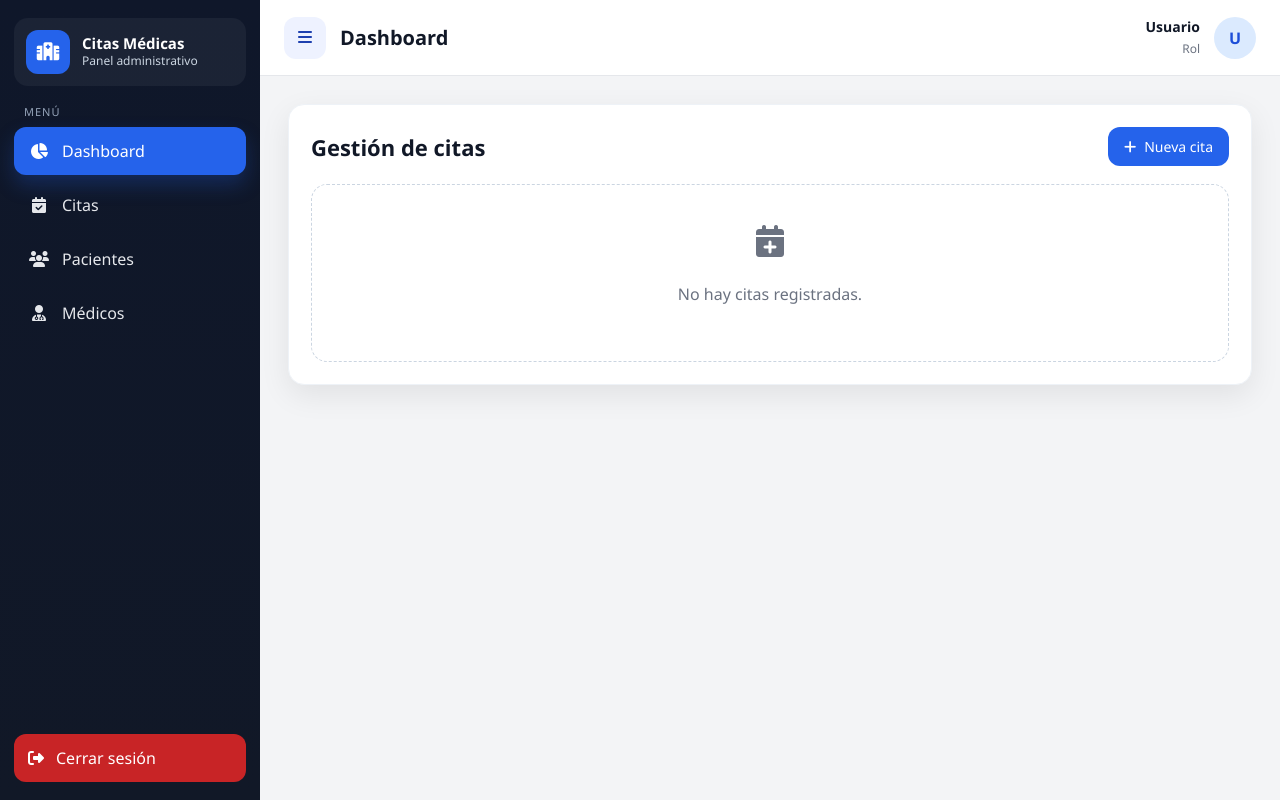
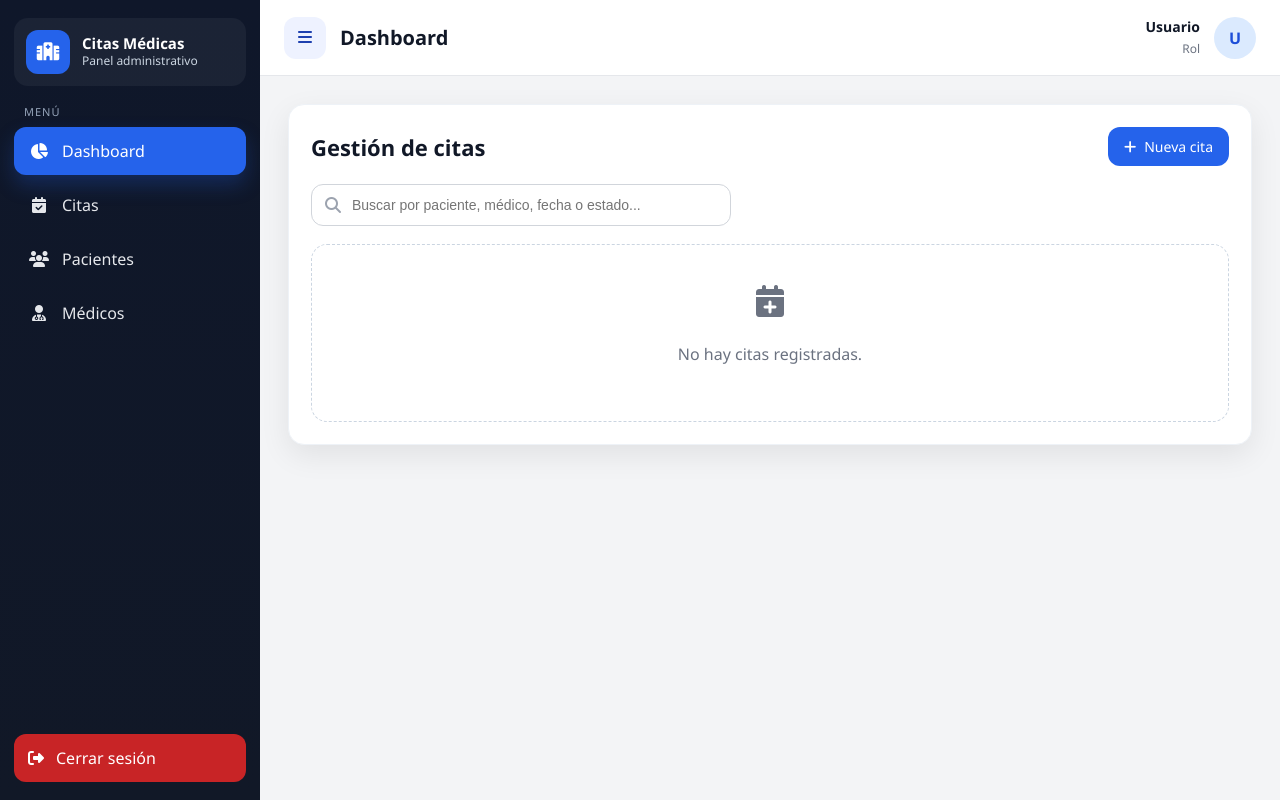
Before and after one commit to Hulstor/SEMINARIO-TALLER-DE-SOFTWARE-G-12, a PHP site: page /citas/index.php in a window 1280 px wide. Run offline with PHP 8.4, Linux system fonts and the light colour scheme.

Commit message:
Actualizacion

```diff
--- a/app/views/citas/index.php
+++ b/app/views/citas/index.php
@@ -6,6 +6,13 @@
         <a href="index.php?controller=cita&action=crear" class="btn btn-primary">
             <i class="fa-solid fa-plus"></i> Nueva cita
         </a>
+    </div>
+
+    <div class="toolbar">
+        <div class="search-box">
+            <i class="fa-solid fa-magnifying-glass"></i>
+            <input type="text" placeholder="Buscar por paciente, médico, fecha o estado..." data-search-target="tabla-citas">
+        </div>
     </div>
 
     <?php if (!empty($citas)): ?>
@@ -23,7 +30,7 @@
                         <th>Acciones</th>
                     </tr>
                 </thead>
-                <tbody>
+                <tbody id="tabla-citas">
                     <?php foreach ($citas as $c): ?>
                         <tr>
                             <td><?= htmlspecialchars($c['id']); ?></td>
@@ -52,7 +59,7 @@
                                     </a>
 
                                     <?php if (($_SESSION['usuario_rol'] ?? '') === 'admin'): ?>
-                                        <a href="index.php?controller=cita&action=eliminar&id=<?= $c['id']; ?>" class="btn btn-danger" onclick="return confirm('¿Deseas eliminar esta cita?');">
+                                        <a href="index.php?controller=cita&action=eliminar&id=<?= $c['id']; ?>" class="btn btn-danger" data-confirm="¿Deseas eliminar esta cita?">
                                             <i class="fa-solid fa-trash"></i> Eliminar
                                         </a>
                                     <?php endif; ?>
--- a/app/views/layout/footer.php
+++ b/app/views/layout/footer.php
@@ -28,6 +28,28 @@
             element.textContent = current;
         }, 20);
     });
+
+    document.querySelectorAll('[data-search-target]').forEach((input) => {
+        input.addEventListener('keyup', function () {
+            const targetId = this.getAttribute('data-search-target');
+            const query = this.value.toLowerCase().trim();
+            const rows = document.querySelectorAll('#' + targetId + ' tr');
+
+            rows.forEach((row) => {
+                const text = row.textContent.toLowerCase();
+                row.classList.toggle('hidden-row', !text.includes(query));
+            });
+        });
+    });
+
+    document.querySelectorAll('[data-confirm]').forEach((link) => {
+        link.addEventListener('click', function (e) {
+            const message = this.getAttribute('data-confirm') || '¿Estás seguro?';
+            if (!confirm(message)) {
+                e.preventDefault();
+            }
+        });
+    });
 </script>
 
 </body>
--- a/app/views/layout/header.php
+++ b/app/views/layout/header.php
@@ -4,7 +4,6 @@ if (session_status() === PHP_SESSION_NONE) {
 }
 
 $currentController = $_GET['controller'] ?? 'dashboard';
-$currentAction = $_GET['action'] ?? 'index';
 
 function isActive($controllerName)
 {
@@ -35,6 +34,7 @@ function isActive($controllerName)
             --success:#16a34a;
             --warning:#f59e0b;
             --danger:#dc2626;
+            --info:#0ea5e9;
             --shadow:0 10px 30px rgba(0,0,0,.08);
             --radius:16px;
         }
@@ -355,6 +355,38 @@ function isActive($controllerName)
             font-size:22px;
         }
 
+        .toolbar{
+            display:flex;
+            gap:12px;
+            align-items:center;
+            flex-wrap:wrap;
+            margin-bottom:18px;
+        }
+
+        .search-box{
+            position:relative;
+            min-width:280px;
+            flex:1;
+            max-width:420px;
+        }
+
+        .search-box i{
+            position:absolute;
+            left:14px;
+            top:50%;
+            transform:translateY(-50%);
+            color:#9ca3af;
+        }
+
+        .search-box input{
+            width:100%;
+            padding:12px 14px 12px 40px;
+            border:1px solid #d1d5db;
+            border-radius:12px;
+            font-size:14px;
+            background:#fff;
+        }
+
         .btn{
             display:inline-flex;
             align-items:center;
@@ -642,3 +716,27 @@ function isActive($controllerName)
         </header>
 
         <section class="content">
+
+        <?php if (!empty($_SESSION['success'])): ?>
+            <div class="alert alert-success">
+                <i class="fa-solid fa-circle-check"></i>
+                <div><?= htmlspecialchars($_SESSION['success']); ?></div>
+            </div>
+            <?php unset($_SESSION['success']); ?>
+        <?php endif; ?>
+
+        <?php if (!empty($_SESSION['error'])): ?>
+            <div class="alert alert-error">
+                <i class="fa-solid fa-circle-xmark"></i>
+                <div><?= htmlspecialchars($_SESSION['error']); ?></div>
+            </div>
+            <?php unset($_SESSION['error']); ?>
+        <?php endif; ?>
+
+        <?php if (!empty($_SESSION['info'])): ?>
+            <div class="alert alert-info">
+                <i class="fa-solid fa-circle-info"></i>
+                <div><?= htmlspecialchars($_SESSION['info']); ?></div>
+            </div>
+            <?php unset($_SESSION['info']); ?>
+        <?php endif; ?>
```
Also changed, not shown: other parts of app/views/layout/header.php (+42 -0 lines), app/controllers/CitaController.php (+55 -37 lines), app/controllers/MedicoController.php (+13 -7 lines), app/controllers/PacienteController.php (+13 -6 lines), app/views/medicos/index.php (+8 -1 lines), app/views/pacientes/index.php (+8 -1 lines).
